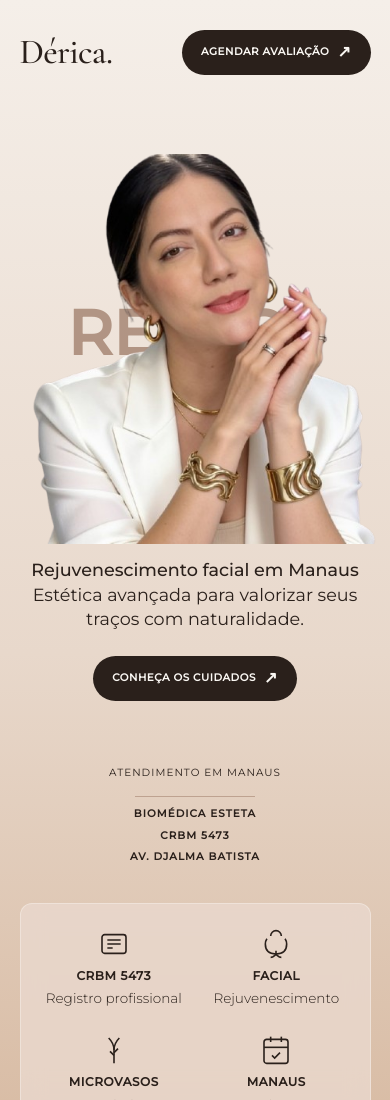
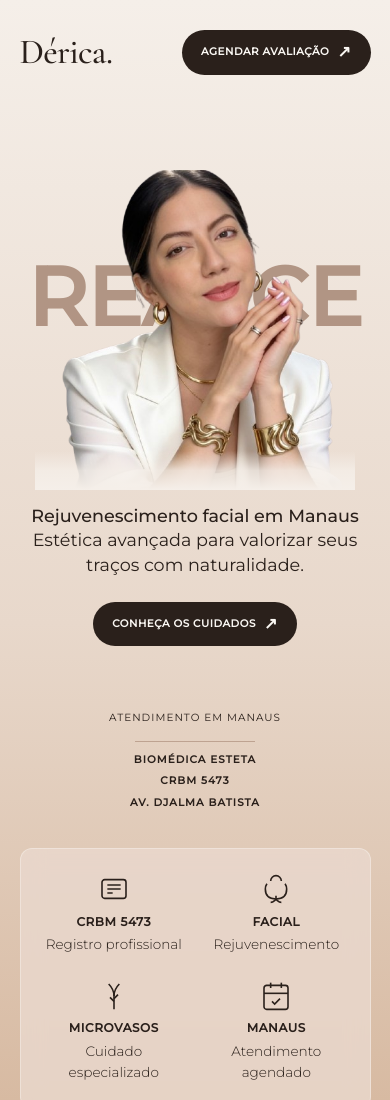
Before and after one commit to carlosedureis-ai/dra_derica_landing, a plain HTML site: page index.html in a window 390 px wide. Shown: the top 1100 px of the page. Drawn offline with nearby package versions, Linux system fonts and the light colour scheme.

Commit message:
fix: adjust mobile photo scale and restore fade

```diff
--- a/style.css
+++ b/style.css
@@ -1100,9 +1100,9 @@ p {
         display: flex;
         justify-content: center;
         align-items: center;
-        font-size: 16vw;
+        font-size: 21vw;
         letter-spacing: normal;
-        margin-top: 2rem;
+        margin-top: 1rem;
         z-index: 5;
     }
 
@@ -1111,19 +1111,34 @@ p {
         position: relative;
         inset: auto;
         transform: none;
-        width: 100%;
-        max-width: 400px;
+        width: 82%;
+        max-width: 320px;
         margin: 0 auto;
-        margin-top: 4rem;
+        margin-top: 5rem;
         z-index: 10;
         display: flex;
         justify-content: center;
         align-items: flex-end;
     }
 
+    .hero-center-photo::after {
+        content: "";
+        position: absolute;
+        bottom: 0;
+        left: 0;
+        width: 100%;
+        height: 12%;
+        background: linear-gradient(to bottom, rgba(250, 247, 243, 0) 0%, rgba(245, 239, 233, 0.8) 50%, rgba(245, 239, 233, 1) 100%);
+        pointer-events: none;
+        z-index: 12;
+    }
+
     .hero-center-photo img {
         mask-image: none !important;
         -webkit-mask-image: none !important;
+        width: 100%;
+        height: auto;
+        display: block;
     }
 
     .hero-content-left {
```
